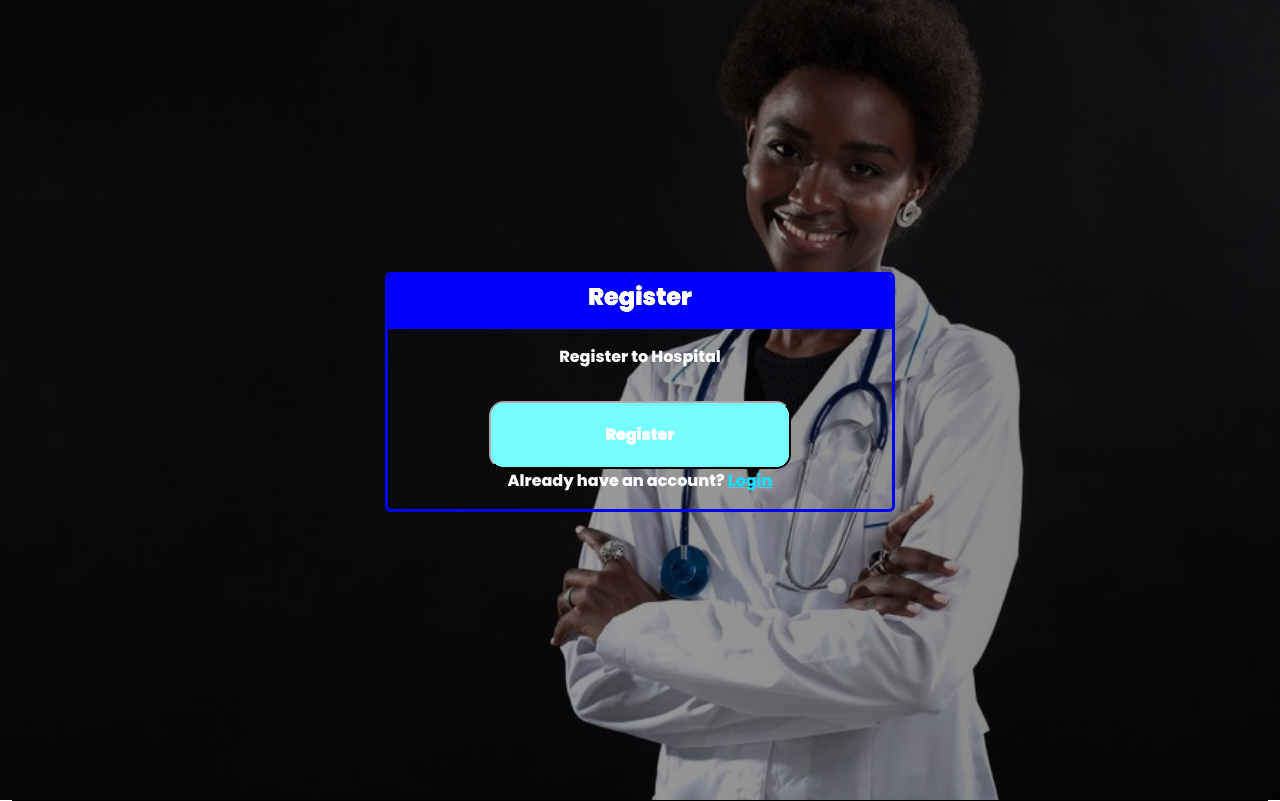
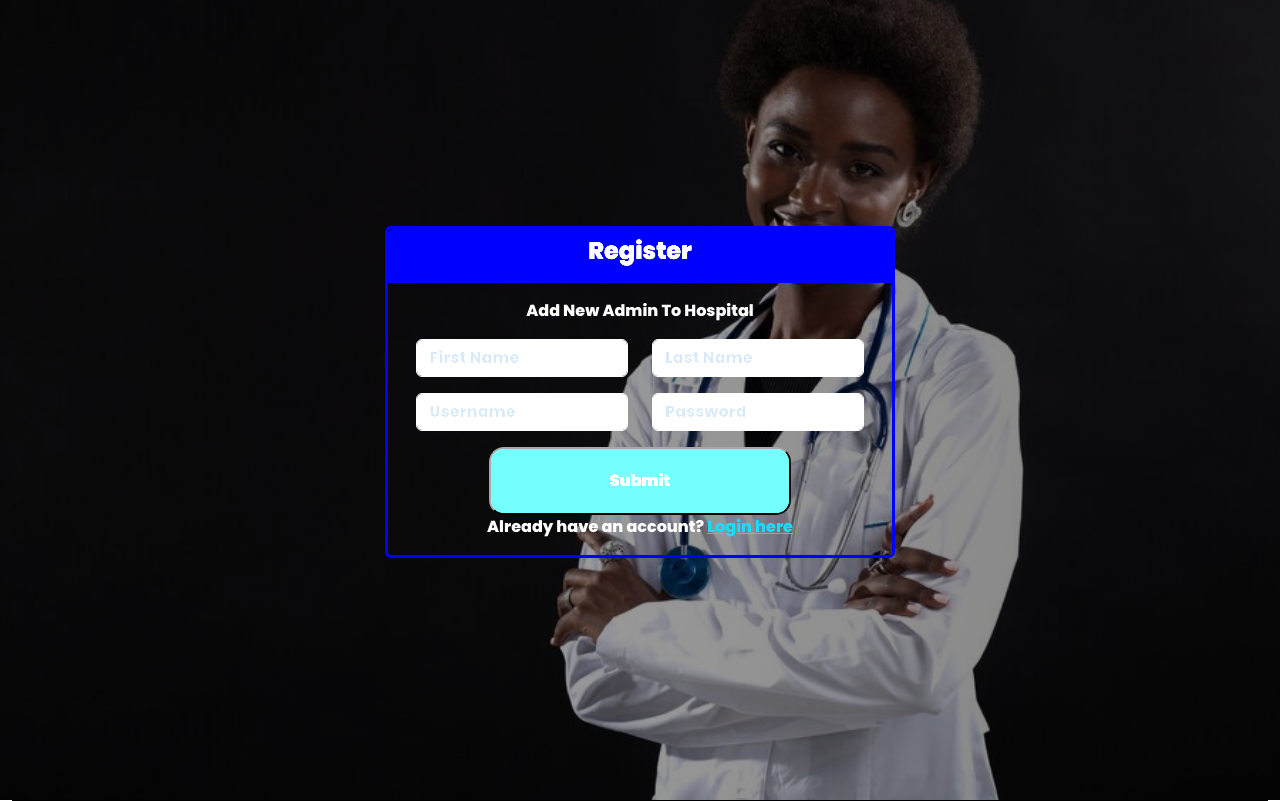
Before and after one commit to FaithKwamboka/E_Health-Solutions, a Django app: page /adminsignup in a window 1280 px wide. Shown: the part 59-860 px from the top of the page. Run offline with Django 4.2, Linux system fonts and the light colour scheme; some libraries are stand-ins or nearby versions.

Commit message:
Fix bugs

```diff
--- a/hospital/templates/admin/admin_signup.html
+++ b/hospital/templates/admin/admin_signup.html
@@ -27,52 +27,37 @@
             <div class="card text-white reg-box mb-3">
                 <div class="card-header" style="background-color:rgba(0,0,255,1);"><h4>Register</h4></div>
                 <div class="card-body">
-                    <form method="post" enctype="multipart/form-data">
+                  <form method="post">
                     {% csrf_token %}
                     <div class="container register-form">
                       <div class="form">
                         <div class="note">
-                              <p>Register to Hospital</p>
+                          <p>Add New Admin To Hospital</p>
                         </div>
 
                         <div class="form-content">
                           <div class="row">
                             <div class="col-md-6">
-                                  <div class="form-group bg-warning">
-
-                                    {% render_field userForm.first_name class="form-control" placeholder="First Name" %}
+                              <div class="form-group">
+                                {% render_field form.first_name class="form-control" placeholder="First Name" %}
                               </div>
                               <div class="form-group">
-                                    {% render_field userForm.username class="form-control" placeholder="Username" %}
+                                {% render_field form.username class="form-control" placeholder="Username" %}
                               </div>
-                                  <div class="form-group">
-                                    {% render_field patientForm.address class="form-control" placeholder="Address" %}
-                                  </div>
-                                  <div class="form-group">
-                                    {% render_field patientForm.symptoms class="form-control" placeholder="Symptoms" %}
-                                  </div>
-                                  <div class="form-group">
-                                    {% render_field patientForm.profile_pic required="required" class="form-control" placeholder="Profile Picture" %}
-                                  </div>
+
                             </div>
                             <div class="col-md-6">
                               <div class="form-group">
-                                    {% render_field userForm.last_name class="form-control" placeholder="Last Name" %}
+                                {% render_field form.last_name class="form-control" placeholder="Last Name" %}
                               </div>
                               <div class="form-group">
-                                    {% render_field userForm.password class="form-control" placeholder="Password" %}
-                                  </div>
-                                  <div class="form-group">
-                                    {% render_field patientForm.mobile class="form-control" placeholder="Mobile Number" %}
-                                  </div>
-                                  <div class="form-group">
-                                    {% render_field patientForm.assignedDoctorId class="form-control" placeholder="Doctor" %}
+                                {% render_field form.password class="form-control" placeholder="Password" %}
                               </div>
 
                             </div>
                           </div>
-                              <button type="submit" class="btnSubmit">Register</button>
-                              <div class="text-center">Already have an account? <a href="adminlogin">Login</a></div>
+                          <button type="submit" class="btnSubmit">Submit</button>
+                          <div class="text-center">Already have an account? <a href="adminlogin">Login here</a></div>
                         </div>
                       </div>
                     </div>
```
Also changed, not shown: hospital/templates/doctor/signup.html (+8 -11 lines). Lines whose indentation alone changed are shown as unchanged.
